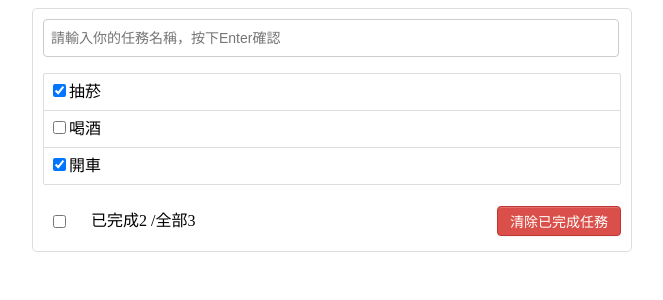
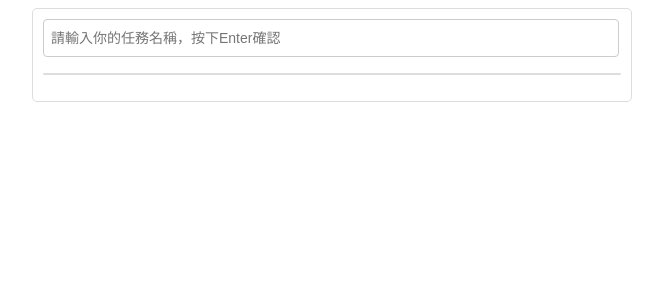
Before and after one commit to owen013288/Vue3CLI, a Vue app: page / in a window 1280 px wide. Shown: the top 300 px of the page, without its empty margins (308-971 px from the left). Built offline with nearby package versions, Linux system fonts and the light colour scheme.

Commit message:
使用localStorage存儲todos

```diff
--- a/src/App.vue
+++ b/src/App.vue
@@ -21,11 +21,7 @@ export default {
   name: "App",
   data() {
     return {
-      todos: [
-        { id: "001", title: "抽菸", done: true },
-        { id: "002", title: "喝酒", done: false },
-        { id: "003", title: "開車", done: true },
-      ],
+      todos: JSON.parse(localStorage.getItem("todos")) || [],
     };
   },
   components: {
@@ -61,6 +57,14 @@ export default {
       this.todos = this.todos.filter((todo) => {
         return !todo.done;
       });
+    },
+  },
+  watch: {
+    todos: {
+      deep: true,
+      handler(value) {
+        localStorage.setItem("todos", JSON.stringify(value));
+      },
     },
   },
 };
```
